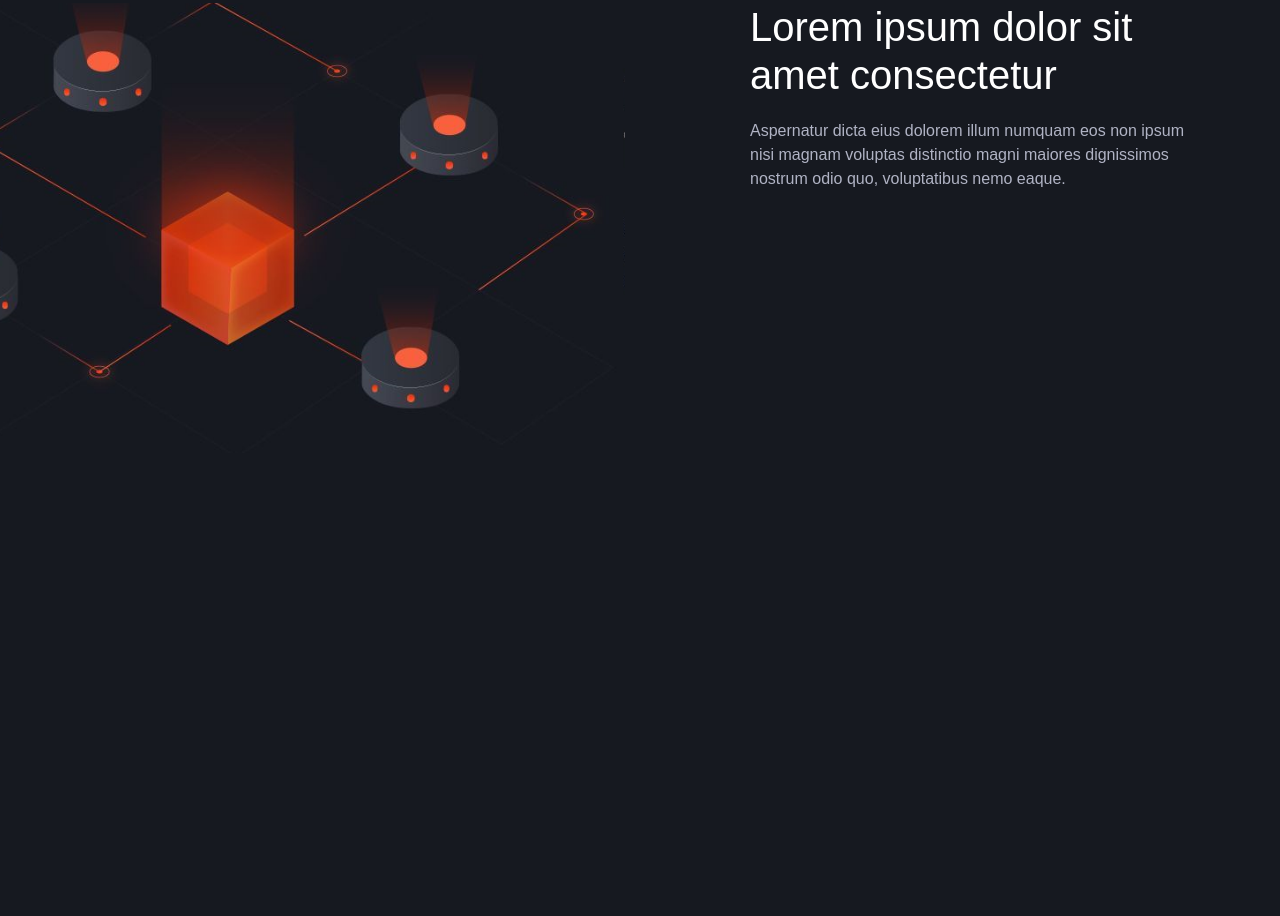
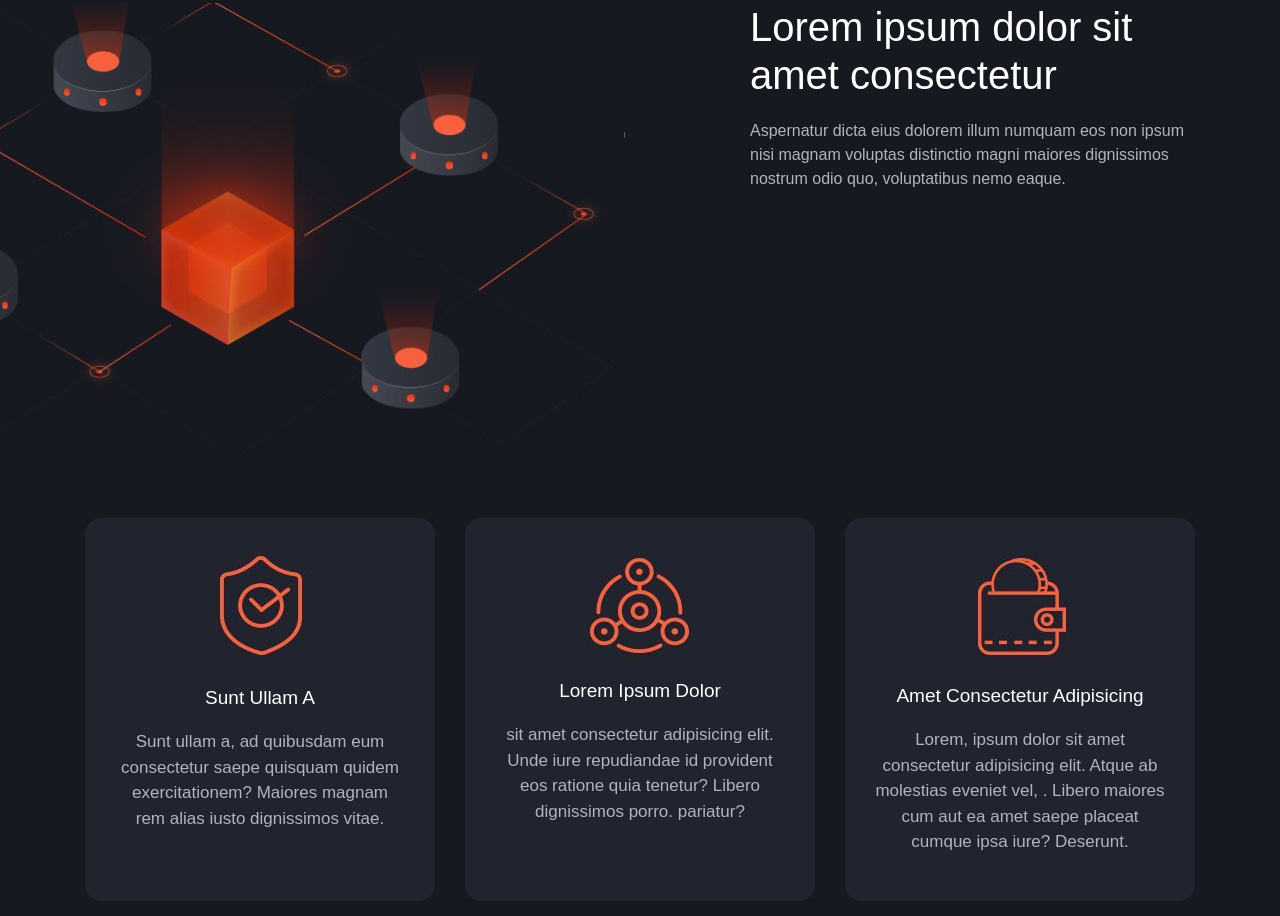
Before and after one commit to blackbird17922se/Night, a plain HTML site: page index.html in a window 1280 px wide. Shown: the part 1326-2242 px from the top of the page. Before the commit the page ends 1779 px from the top, so only its background shows below. Drawn offline with nearby package versions, Linux system fonts and the light colour scheme.

Commit message:
features

```diff
--- a/css/style.css
+++ b/css/style.css
@@ -244,3 +244,41 @@ text-transform: capitalize;
     color: #b0b3c4;
 
 }
+
+
+#feat3{
+    /* width: 100%;
+     */
+    text-align: center;
+    justify-content: center;
+}
+
+#feat3 .articulos{
+    margin-top: 50px;
+    float: none;
+    text-align: center;
+}
+
+.item{
+    float: none;
+    background-color: #21232f;
+    width: 350px;
+    text-align: center;
+    margin: 15px;
+    padding: 30px;
+    border-radius: 1em;
+}
+
+.item h2{
+    color: #fff;
+    font-family: sans-serif;
+    font-size: 19px;
+    text-transform: capitalize;
+    margin: 20px;
+}
+
+.item p{
+    color: #b0b3c4;
+    font-family: sans-serif;
+    font-size: 17px;
+}
--- a/index.html
+++ b/index.html
@@ -23,8 +23,7 @@
                     <ul>
                         <li><a href="#header">INICIO</a></li>
                         <li><a href="#token">TOKEN</a></li>
-                        <li><a href="">FEATURES</a></li>
-                        <li><a href="">ROADMAP</a></li>
+                        <li><a href="#features">FEATURES</a></li>
                         <li><a href="#equipo">NUESTRO EQUIPO</a></li>
                         <li><a href="#blog">BLOG</a></li>
                         <li><a href="#contacto">CONTACTO</a></li>
@@ -49,7 +48,8 @@
                             <h1>possimus dolor beatae quis</h1>
                             <p>Lorem ipsum dolor sit amet, consectetur adipisicing elit.
                                 Voluptates error quidem nulla dolor, placeat dolorem voluptas
-                                    voluptate totam impedit ex dicta sit consectetur hic atque earum quo! Laborum, quas necessitatibus!
+                                voluptate totam impedit ex dicta sit consectetur hic atque earum quo! Laborum, quas
+                                necessitatibus!
                             </p>
                             <button type="button" class="btn">possimus dolor</button>
                         </div>
@@ -86,12 +86,12 @@
             <div class="row token" id="token">
                 <div class="col-lg-6">
                     <div id="contador"></div>
-                    <label id="labcontador" for="contador">Días &nbsp;&nbsp; -  Horas  -  Minutos - Segundos</label>
+                    <label id="labcontador" for="contador">Días &nbsp;&nbsp; - Horas - Minutos - Segundos</label>
                     <div class="row rango">
                         <p>500.000 XYZ</p>
                         <form>
                             <div class="form-group">
-                              <input type="range" min="1" max="100"class="slider" id="formControlRange">
+                                <input type="range" min="1" max="100" class="slider" id="formControlRange">
                             </div>
                         </form>
                     </div>
@@ -112,14 +112,15 @@
                     <button type="button" class="btn">buy tokens</button>
                 </div>
 
-            </div> <!--Fin row Token  -->
+            </div>
+            <!--Fin row Token  -->
             <!--  -->
         </div>
 
-        <div >
+        <div>
             <div class="container">
                 <div class="row">
-                    <div class="col-lg-7" id="features"></div>
+                    <div class="col-lg-7 col-sm-12" id="features"></div>
                     <div class="col-lg-5 feat2">
                         <h1>Lorem ipsum dolor sit amet consectetur</h1>
                         <p>Aspernatur dicta eius dolorem illum numquam eos non ipsum nisi
@@ -131,15 +132,53 @@
             </div>
         </div>
 
+        <div id="feat3">
+            <div class="container">
+                <div class="row articulos text-center">
+                    <div class="item">
+                        <img src="images/it1.png" alt="">
+                        <h2>Sunt ullam a</h2>
+                        <p>Sunt ullam a, ad quibusdam eum consectetur saepe quisquam quidem exercitationem? Maiores
+                            magnam rem alias iusto dignissimos vitae.</p>
+                    </div>
+
+                    <div class="item">
+
+                        <img src="images/it2.png" alt="">
+                        <h2>Lorem ipsum dolor</h2>
+                        <p> sit amet consectetur adipisicing elit. Unde iure repudiandae id provident eos ratione quia
+                            tenetur? Libero dignissimos porro.
+                            pariatur?</p>
+                    </div>
+                    <div class="item">
+
+                        <img src="images/it3.png" alt="">
+                        <h2>amet consectetur adipisicing</h2>
+                        <p>Lorem, ipsum dolor sit amet consectetur adipisicing elit. Atque ab molestias eveniet vel,
+                        . Libero maiores cum aut ea amet saepe placeat cumque ipsa
+                            iure? Deserunt.</p>
+                    </div>
+                </div>
+            </div>
+
+        </div>
+
+
 
 
     </main>
 
 
     <script src="js/functions.js"></script>
-    <script src="https://code.jquery.com/jquery-3.5.1.slim.min.js" integrity="sha384-DfXdz2htPH0lsSSs5nCTpuj/zy4C+OGpamoFVy38MVBnE+IbbVYUew+OrCXaRkfj" crossorigin="anonymous"></script>
-    <script src="https://cdn.jsdelivr.net/npm/popper.js@1.16.0/dist/umd/popper.min.js" integrity="sha384-Q6E9RHvbIyZFJoft+2mJbHaEWldlvI9IOYy5n3zV9zzTtmI3UksdQRVvoxMfooAo" crossorigin="anonymous"></script>
-    <script src="https://stackpath.bootstrapcdn.com/bootstrap/4.5.0/js/bootstrap.min.js" integrity="sha384-OgVRvuATP1z7JjHLkuOU7Xw704+h835Lr+6QL9UvYjZE3Ipu6Tp75j7Bh/kR0JKI" crossorigin="anonymous"></script>
+    <script src="https://code.jquery.com/jquery-3.5.1.slim.min.js"
+        integrity="sha384-DfXdz2htPH0lsSSs5nCTpuj/zy4C+OGpamoFVy38MVBnE+IbbVYUew+OrCXaRkfj"
+        crossorigin="anonymous"></script>
+    <script src="https://cdn.jsdelivr.net/npm/popper.js@1.16.0/dist/umd/popper.min.js"
+        integrity="sha384-Q6E9RHvbIyZFJoft+2mJbHaEWldlvI9IOYy5n3zV9zzTtmI3UksdQRVvoxMfooAo"
+        crossorigin="anonymous"></script>
+    <script src="https://stackpath.bootstrapcdn.com/bootstrap/4.5.0/js/bootstrap.min.js"
+        integrity="sha384-OgVRvuATP1z7JjHLkuOU7Xw704+h835Lr+6QL9UvYjZE3Ipu6Tp75j7Bh/kR0JKI"
+        crossorigin="anonymous"></script>
 
 
 </body>
```
Also changed, not shown: images/it1.png (added), images/it2.png (added), images/it3.png (added). Lines whose indentation alone changed are shown as unchanged.
